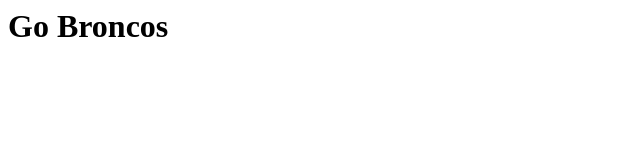
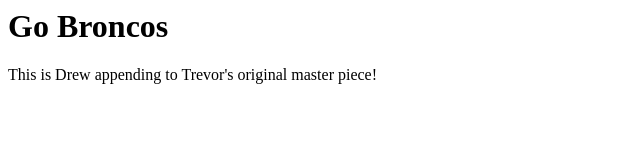
Before and after one commit to thermopylae-pass/teamTD, a plain HTML site: page index.html in a window 1280 px wide. Shown: the whole page, without its empty margins (0-640 px from the left). Drawn offline with Linux system fonts and the light colour scheme.

Commit message:
added a new paragraph

```diff
--- a/index.html
+++ b/index.html
@@ -1 +1,2 @@
 <h1>Go Broncos</h1>
+<p>This is Drew appending to Trevor's original master piece!</p>
```
